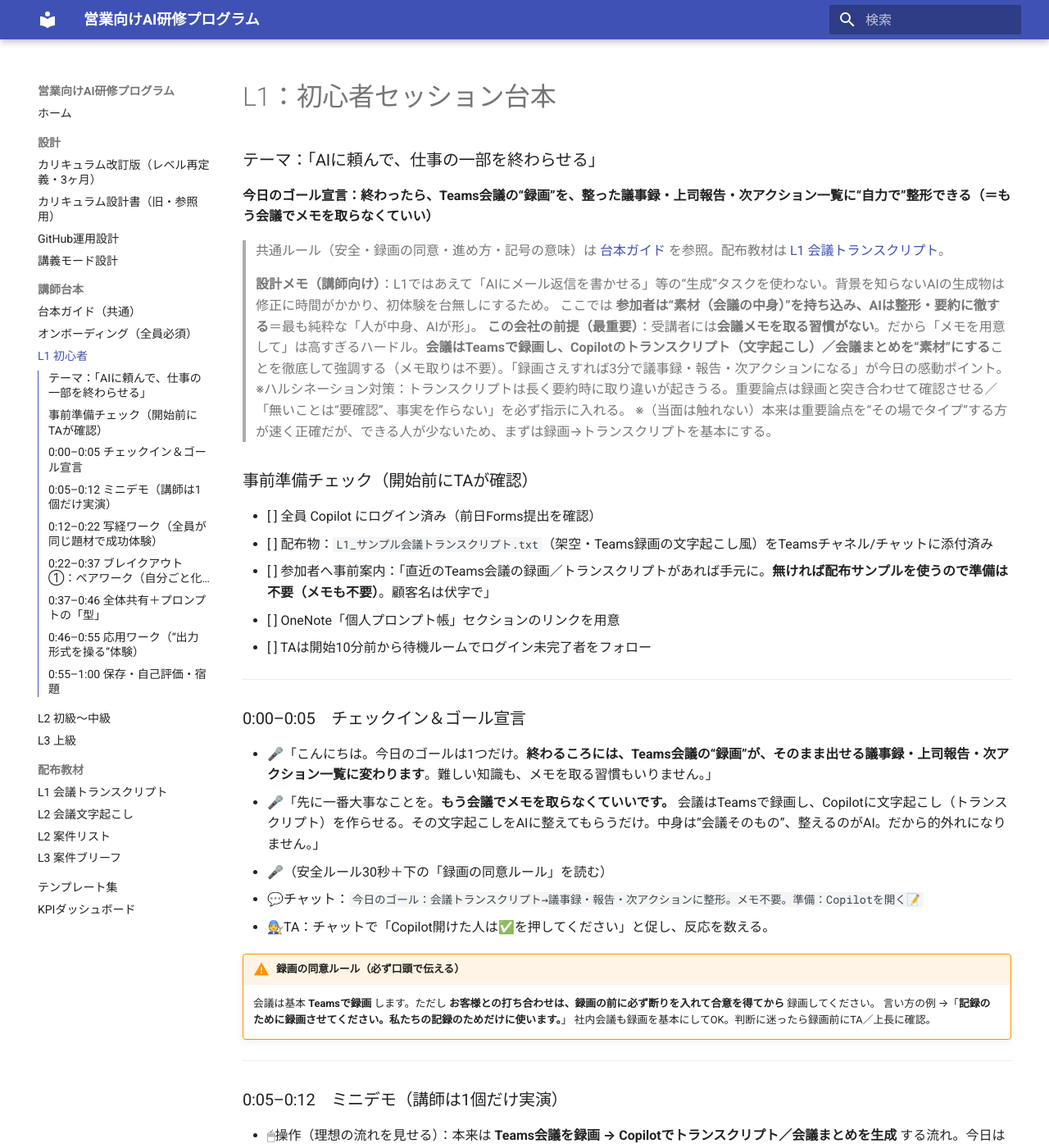
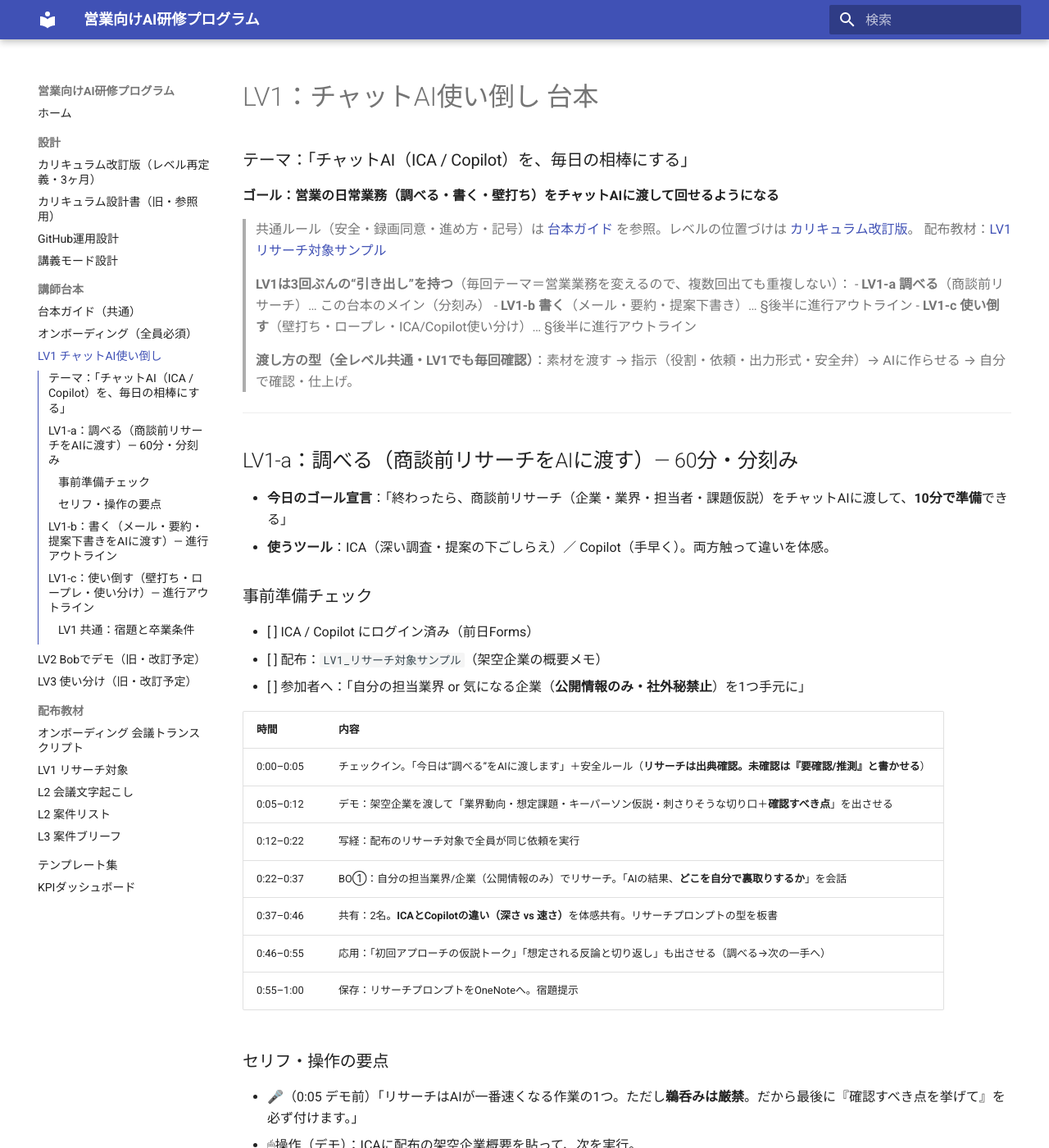
Before and after one commit to horiken1977/ai-education, an MkDocs documentation site: the page built from docs/scripts/l1.md, in a window 1280 px wide and 1400 px high. Shown: the whole window at 82% size. Built offline with MkDocs 1.6.1 and Material for MkDocs 9.7.7, drawn with Linux system fonts in a browser that asks for light colours; some of the changed text lies outside the part shown.

Commit message:
feat: 新LV1（チャットAI使い倒し）の台本・スライド・教材を作成
- scripts/l1.md を新LV1（ICA/Copilotで調べる・書く・使い倒す）に置き換え
  ※旧L1=会議→議事録はオンボーディングに吸収済み
- slides/l1.md を新LV1デッキに、旧デッキは slides/onboarding.md として保存
- materials/lv1-research-target.md（リサーチ対象サンプル placeholder）追加
- nav/トップ/台本ガイドのラベル・リンクを新レベルに更新
- LV2/LV3はBob仕様の確認後に改訂（ラベルに「旧・改訂予定」を明記）

Co-Authored-By: Claude Opus 4.8 <noreply@anthropic.com>

````diff
--- /dev/null
+++ b/docs/materials/lv1-research-target.md
@@ -0,0 +1,16 @@
+# LV1 配布教材：リサーチ対象サンプル（架空企業）
+
+LV1-a（調べる）の写経ワークで使う、**架空企業の概要メモ**です。参加者はこれを ICA / Copilot に渡して、業界動向・課題仮説・キーパーソン仮説・刺さる切り口・確認すべき点を出させます。
+
+!!! note "ステータス：サンプル未作成（次の一手で作成）"
+    ここに架空企業の概要メモを作成して配置します。要件：
+
+    - 完全に**架空**（実社名・実数値は使わない）
+    - リサーチの“素材”になる最小限の前提：業種・規模感・事業内容・最近の動き（架空）・商談相手の部署など
+    - これ1枚から「①業界動向と課題仮説 ②キーパーソン仮説 ③刺さる切り口 ④確認すべき点」が生成できる情報量
+    - わざと情報を“やや不足”にして、AIに「要確認」を書かせる余地を残す
+
+!!! tip "本番（受講者へ）"
+    リサーチは**公開情報のみ**。社外秘・未公開情報は入力しない。AIの出力は“仮説の下書き”として、数字・固有名詞・最新動向は必ず人が裏取りする。
+
+（配布用は `.txt` でも同内容を用意し、Teams チャネルに添付）
--- a/docs/scripts/l1.md
+++ b/docs/scripts/l1.md
@@ -1,114 +1,83 @@
-# L1：初心者セッション台本
-### テーマ：「AIに頼んで、仕事の一部を終わらせる」
-**今日のゴール宣言：終わったら、Teams会議の“録画”を、整った議事録・上司報告・次アクション一覧に“自力で”整形できる（＝もう会議でメモを取らなくていい）**
+# LV1：チャットAI使い倒し 台本
+### テーマ：「チャットAI（ICA / Copilot）を、毎日の相棒にする」
+**ゴール：営業の日常業務（調べる・書く・壁打ち）をチャットAIに渡して回せるようになる**
 
-> 共通ルール（安全・録画の同意・進め方・記号の意味）は [台本ガイド](index.md) を参照。配布教材は [L1 会議トランスクリプト](../materials/l1-transcript.md)。
+> 共通ルール（安全・録画同意・進め方・記号）は [台本ガイド](index.md) を参照。レベルの位置づけは [カリキュラム改訂版](../design/curriculum-v2.md)。
+> 配布教材：[LV1 リサーチ対象サンプル](../materials/lv1-research-target.md)
 
-> **設計メモ（講師向け）**：L1ではあえて「AIにメール返信を書かせる」等の“生成”タスクを使わない。背景を知らないAIの生成物は修正に時間がかかり、初体験を台無しにするため。
-> ここでは **参加者は“素材（会議の中身）”を持ち込み、AIは整形・要約に徹する**＝最も純粋な「人が中身、AIが形」。
-> **この会社の前提（最重要）**：受講者には**会議メモを取る習慣がない**。だから「メモを用意して」は高すぎるハードル。**会議はTeamsで録画し、Copilotのトランスクリプト（文字起こし）／会議まとめを“素材”にする**ことを徹底して強調する（メモ取りは不要）。「録画さえすれば3分で議事録・報告・次アクションになる」が今日の感動ポイント。
-> ※ハルシネーション対策：トランスクリプトは長く要約時に取り違いが起きうる。重要論点は録画と突き合わせて確認させる／「無いことは“要確認”、事実を作らない」を必ず指示に入れる。
-> ※（当面は触れない）本来は重要論点を“その場でタイプ”する方が速く正確だが、できる人が少ないため、まずは録画→トランスクリプトを基本にする。
-
-### 事前準備チェック（開始前にTAが確認）
-- [ ] 全員 Copilot にログイン済み（前日Forms提出を確認）
-- [ ] 配布物：`L1_サンプル会議トランスクリプト.txt`（架空・Teams録画の文字起こし風）をTeamsチャネル/チャットに添付済み
-- [ ] 参加者へ事前案内：「直近のTeams会議の録画／トランスクリプトがあれば手元に。**無ければ配布サンプルを使うので準備は不要（メモも不要）**。顧客名は伏字で」
-- [ ] OneNote「個人プロンプト帳」セクションのリンクを用意
-- [ ] TAは開始10分前から待機ルームでログイン未完了者をフォロー
+> **LV1は3回ぶんの“引き出し”を持つ**（毎回テーマ＝営業業務を変えるので、複数回出ても重複しない）：
+> - **LV1-a 調べる**（商談前リサーチ）… この台本のメイン（分刻み）
+> - **LV1-b 書く**（メール・要約・提案下書き）… §後半に進行アウトライン
+> - **LV1-c 使い倒す**（壁打ち・ロープレ・ICA/Copilot使い分け）… §後半に進行アウトライン
+>
+> **渡し方の型（全レベル共通・LV1でも毎回確認）**：素材を渡す → 指示（役割・依頼・出力形式・安全弁）→ AIに作らせる → 自分で確認・仕上げ。
 
 ---
 
-### 0:00–0:05　チェックイン＆ゴール宣言
-- 🎤「こんにちは。今日のゴールは1つだけ。**終わるころには、Teams会議の“録画”が、そのまま出せる議事録・上司報告・次アクション一覧に変わります**。難しい知識も、メモを取る習慣もいりません。」
-- 🎤「先に一番大事なことを。**もう会議でメモを取らなくていいです。** 会議はTeamsで録画し、Copilotに文字起こし（トランスクリプト）を作らせる。その文字起こしをAIに整えてもらうだけ。中身は“会議そのもの”、整えるのがAI。だから的外れになりません。」
-- 🎤（安全ルール30秒＋下の「録画の同意ルール」を読む）
-- 💬チャット：`今日のゴール：会議トランスクリプト→議事録・報告・次アクションに整形。メモ不要。準備：Copilotを開く📝`
-- 🧑‍🔧TA：チャットで「Copilot開けた人は✅を押してください」と促し、反応を数える。
+## LV1-a：調べる（商談前リサーチをAIに渡す）— 60分・分刻み
 
-!!! warning "録画の同意ルール（必ず口頭で伝える）"
-    会議は基本 **Teamsで録画** します。ただし **お客様との打ち合わせは、録画の前に必ず断りを入れて合意を得てから** 録画してください。
-    言い方の例 →「**記録のために録画させてください。私たちの記録のためだけに使います。**」
-    社内会議も録画を基本にしてOK。判断に迷ったら録画前にTA／上長に確認。
+- **今日のゴール宣言**：「終わったら、商談前リサーチ（企業・業界・担当者・課題仮説）をチャットAIに渡して、**10分で準備**できる」
+- **使うツール**：ICA（深い調査・提案の下ごしらえ）／ Copilot（手早く）。両方触って違いを体感。
+
+### 事前準備チェック
+- [ ] ICA / Copilot にログイン済み（前日Forms）
+- [ ] 配布：`LV1_リサーチ対象サンプル`（架空企業の概要メモ）
+- [ ] 参加者へ：「自分の担当業界 or 気になる企業（**公開情報のみ・社外秘禁止**）を1つ手元に」
+
+| 時間 | 内容 |
+|---|---|
+| 0:00–0:05 | チェックイン。「今日は“調べる”をAIに渡します」＋安全ルール（**リサーチは出典確認。未確認は『要確認/推測』と書かせる**） |
+| 0:05–0:12 | デモ：架空企業を渡して「業界動向・想定課題・キーパーソン仮説・刺さりそうな切り口＋**確認すべき点**」を出させる |
+| 0:12–0:22 | 写経：配布のリサーチ対象で全員が同じ依頼を実行 |
+| 0:22–0:37 | BO①：自分の担当業界/企業（公開情報のみ）でリサーチ。「AIの結果、**どこを自分で裏取りするか**」を会話 |
+| 0:37–0:46 | 共有：2名。**ICAとCopilotの違い（深さ vs 速さ）**を体感共有。リサーチプロンプトの型を板書 |
+| 0:46–0:55 | 応用：「初回アプローチの仮説トーク」「想定される反論と切り返し」も出させる（調べる→次の一手へ） |
+| 0:55–1:00 | 保存：リサーチプロンプトをOneNoteへ。宿題提示 |
+
+### セリフ・操作の要点
+- 🎤（0:05 デモ前）「リサーチはAIが一番速くなる作業の1つ。ただし**鵜呑みは厳禁**。だから最後に『確認すべき点を挙げて』を必ず付けます。」
+- 🖱操作（デモ）：ICAに配布の架空企業概要を貼って、次を実行。
+  ```
+  あなたは法人営業のリサーチ担当です。
+  次の企業について、商談前に押さえるべき点を整理してください。
+  ① 業界の動向と、この企業が直面しそうな課題（仮説）
+  ② キーパーソン仮説（役割・関心事）
+  ③ 当社が刺さりそうな切り口（仮説）
+  ④ 私が事前に裏取りすべき「確認すべき点」
+  推測の箇所は「推測」、不明は「要確認」と明記。事実を断定しないこと。
+  ```
+- 🎤「同じ依頼をCopilotにも投げて、**速さと深さの違い**を見ます。じっくりはICA、手早くはCopilot。」
+- 🧑‍🔧TA：BO①巡回。「裏取り対象（数字・固有名詞・最新動向）」を1つは挙げさせる。
+- ⚠つまずき：「それっぽい嘘が混じる」→「だからリサーチは“仮説の下書き”。確認すべき点を出させて、人が裏取りする前提でOK」。
+- 💬チャット（宿題）：
+  ```
+  【宿題：次回まで】
+  次の商談の前に、必ずAIでリサーチ（①〜④）してから臨む。
+  記録：役立った点／AIが外した点（裏取りで判明）／時短できた分
+  ```
+
+- **持ち帰り成果物**：自分の担当先1社の「リサーチ＋確認すべき点」メモ
+- **卒業（LV1全体）に近づく目安**：リサーチを毎回の商談前ルーティンにできる
 
 ---
 
-### 0:05–0:12　ミニデモ（講師は1個だけ実演）
-- 🖱操作（理想の流れを見せる）：本来は **Teams会議を録画 → Copilotでトランスクリプト／会議まとめを生成** する流れ。今日はその文字起こしを用意済み。配布の`L1_サンプル会議トランスクリプト`をCopilotに貼り付け、次を実演。
-     ```
-     あなたは法人営業の事務サポートです。
-     次はTeams会議の録画トランスクリプト（文字起こし）です。これを3つの形に整えてください。
-     ① 議事録（日時・出席者・決定事項・論点が分かるように）
-     ② 上司への報告（3〜4行、結論から）
-     ③ 次アクション一覧（やること／担当／期日 の表）
-     不明な項目は「要確認」と書いてください。事実を勝手に作らないこと。
-     ```
-- 🎤「見てください。**会議の文字起こしが、3分でこの3点になりました**。皆さんがやるのは“録画して、貼る”だけ。中身は会議そのもの、形だけAIが整えています。最後の『事実を作らないで』が大事で、知らないことは“要確認”と書かせます。」
-- 💬チャット：`▼今コピーして使うプロンプト（トランスクリプト整形3点セット）`（上記を貼る）
+## LV1-b：書く（メール・要約・提案下書きをAIに渡す）— 進行アウトライン
+- **ゴール**：日常の文章作成（返信メール・長文要約・提案の骨子下書き・FAQ）をAIで回す。
+- **型**：素材＝自分の意図・箇条書き・元文を渡す → AIが整える（中身は人、形がAI）。
+- 0:05 デモ：箇条書きメモ→提案の骨子下書き／長文メール→要点＋返信案。
+- 0:22 BO①：自分の実務文章（社外秘は伏字）で1本。
+- 0:46 応用：トーン違い・長さ違い・宛先違いで“言い直して育てる”。
+- 宿題：実務の文章3本をAIで下書き→自分で仕上げて送る。
+
+## LV1-c：使い倒す（壁打ち・ロープレ・使い分け）— 進行アウトライン
+- **ゴール**：AIを「相棒」にする。アイデア出し・商談ロープレ・反論対応の壁打ち＋ICA/Copilotの使い分けを自分の言葉で言える。
+- 0:05 デモ：AIを顧客役にしたロープレ（「予算に厳しい購買担当として反論して」）→フィードバックをもらう。
+- 0:22 BO①：自分の提案で壁打ち。相手ペアと「AIに何を相談すると効くか」を共有。
+- 0:43 使い分けの言語化：日常・手早く＝Copilot／深い調査・提案＝ICA。各自1文で書く。
+- 宿題：1週間、毎日1回はチャットAIに業務を渡す（調べる/書く/壁打ちのどれか）。
 
 ---
 
-### 0:12–0:22　写経ワーク（全員が同じ題材で成功体験）
-- 🎤「では同じサンプルのトランスクリプトで、みなさんも3点セットへの整形をやってみましょう。10分取ります。できたらチャットに✅。詰まったら❓を押してください、TAが拾います。」
-- 🧑‍🔧TA：チャットを監視。❓には即DM/返信。✅の数で進捗把握。3分経って✅が半数未満なら講師に合図。
-- ⚠つまずき：「英語で返ってくる」→ プロンプト末尾に`日本語で。`を足す、とチャットで案内。
-- ⚠つまずき：「項目が埋まらない/勝手に埋めてる」→「文字起こしに無いことは“要確認”でいい、と指示に入っていますか？」と確認を促す。
-- 🎤（残り2分）「できた人は、次アクションの表に**“優先度”列を足して**と打ってみてください。表が育ちます。」
-
----
-
-### 0:22–0:37　ブレイクアウト①：ペアワーク（自分ごと化）
-- 🎤「ここからペアに分かれます。**自分の直近のTeams会議のトランスクリプト**があればそれを、無ければ配布サンプルを使って、同じプロンプトで整形し、お互いの画面を見せ合ってください。15分です。」
-- 💬チャット（BO内に表示）：
-  ```
-  【ペアワーク手順】15分
-  1. 素材を用意：自分のTeams会議トランスクリプト（社名・氏名は○○に伏字）／無ければ配布サンプル
-  2. 3点セット（議事録／上司報告／次アクション）に整形
-  3. 相手に画面共有して「メモを取らずにここまで出せた」感想を伝え合う
-  ```
-- 🧑‍🔧TA：各ルームを巡回。詰まっているペアに入って1分救済。良い事例をメモ（後で全体共有用に2例ピック）。
-- ⚠つまずき：「自分の録画がない」→ TA「今日は配布サンプルでOK。録画は宿題で試します」。
-- ⚠つまずき：「伏せる情報が分からない」→ TA「社名・氏名・金額・固有の製品名を○○に。文脈は残してOK」。
-
----
-
-### 0:37–0:46　全体共有＋プロンプトの「型」
-- 🎤「2名にお願いします。画面を見せてもらえますか。」（TAがピックした2名）
-- 🖱操作：共有を見ながら、ホワイトボード/チャットに**プロンプトの型**を提示。
-  ```
-  ①役割（あなたは〜の事務サポートです）
-  ②素材（これはTeams会議の文字起こしです＝中身は“会議そのもの”）
-  ③依頼（何にしてほしい：議事録／報告／表）
-  ④出力形式（表・3行・箇条書き など）
-  ＋ 安全弁：「無いことは“要確認”、事実を作らない」
-  ```
-- 🎤「中身を持っているのは“会議”です。皆さんは録画して貼るだけ。AIは**形を変える係**。だから的外れになりません。今日の魔法はこれだけです。」
-
----
-
-### 0:46–0:55　応用ワーク（“出力形式を操る”体験）
-- 🎤「最後に、同じ素材から色々な形を出せる感覚を掴みます。さっきの結果に、続けてこう打ってみてください。」
-- 💬チャット：
-  ```
-  ・上司報告を、もっと簡潔に3行で
-  ・次アクションの表に「期日」と「優先度」の列を足して
-  ・お客様に共有できる丁寧な議事メールの体裁にして
-  ```
-- 🎤「同じ文字起こしから、報告にも、表にも、共有文にも化けます。**形を指示するだけ**。これが“使える”の正体です。」
-- 🧑‍🔧TA：✅で完了確認。早い人には「トランスクリプトから“次回の商談で確認すべき質問リスト”も作らせてみて」と追加課題をDM。
-
----
-
-### 0:55–1:00　保存・自己評価・宿題
-- 🖱操作：OneNote「個人プロンプト帳」を開き、今日のトランスクリプト整形プロンプトを貼って見せる。
-- 🎤「この整形プロンプトは、**OneNoteの自分のページ**に保存してください。次の会議を録画した瞬間から、そのまま使えます。」
-- 💬チャット（宿題）：
-  ```
-  【宿題：次回まで】
-  次の会議を1つ、Teamsで録画 →（お客様には事前に同意を取る）→ Copilotでトランスクリプト
-  → AIで議事録・報告・次アクションに整形。
-  1件でも実際に共有・提出できたら成功🎉
-  記録：録画できたか／整形にかかった時間／詰まった点
-  ```
-- 🎤「次回までに1回、“録画して整形”を回してみてください。**やった人だけが上手くなります**。お疲れさまでした！」
-- 🧑‍🔧TA：チャットにOneNoteリンク・宿題・次回案内・診断Formsリンクを再掲。
+### LV1 共通：宿題と卒業条件
+- **宿題（毎週）**：日常業務を毎日1回はチャットAIに渡す。記録（使った業務／効いた点／詰まった点）。
+- **卒業条件**：リサーチ・要約・メール・下書き・壁打ちを**自分のプロンプトで週次常用**している（→ 診断で LV2 へ）。
--- a/mkdocs.yml
+++ b/mkdocs.yml
@@ -39,11 +39,12 @@ nav:
   - 講師台本:
       - 台本ガイド（共通）: scripts/index.md
       - オンボーディング（全員必須）: scripts/onboarding.md
-      - L1 初心者: scripts/l1.md
-      - L2 初級〜中級: scripts/l2.md
-      - L3 上級: scripts/l3.md
+      - LV1 チャットAI使い倒し: scripts/l1.md
+      - LV2 Bobでデモ（旧・改訂予定）: scripts/l2.md
+      - LV3 使い分け（旧・改訂予定）: scripts/l3.md
   - 配布教材:
-      - L1 会議トランスクリプト: materials/l1-transcript.md
+      - オンボーディング 会議トランスクリプト: materials/l1-transcript.md
+      - LV1 リサーチ対象: materials/lv1-research-target.md
       - L2 会議文字起こし: materials/l2-meeting-transcript.md
       - L2 案件リスト: materials/l2-deal-list.md
       - L3 案件ブリーフ: materials/l3-brief.md
````
Also changed, not shown: docs/index.md (+2 -2 lines), docs/scripts/index.md (+1 -1 lines), docs/slides/l1.md (+39 -46 lines), docs/slides/onboarding.md (added, +83 -0 lines).
